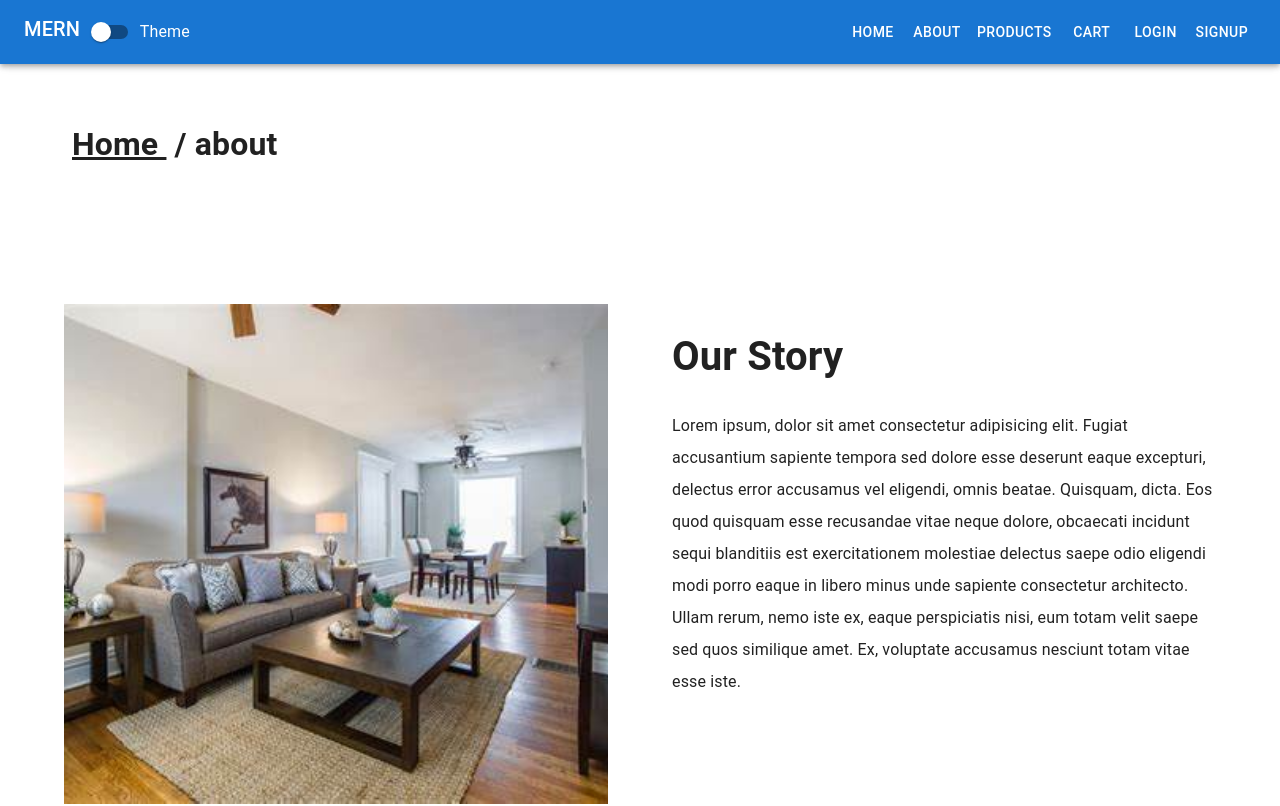
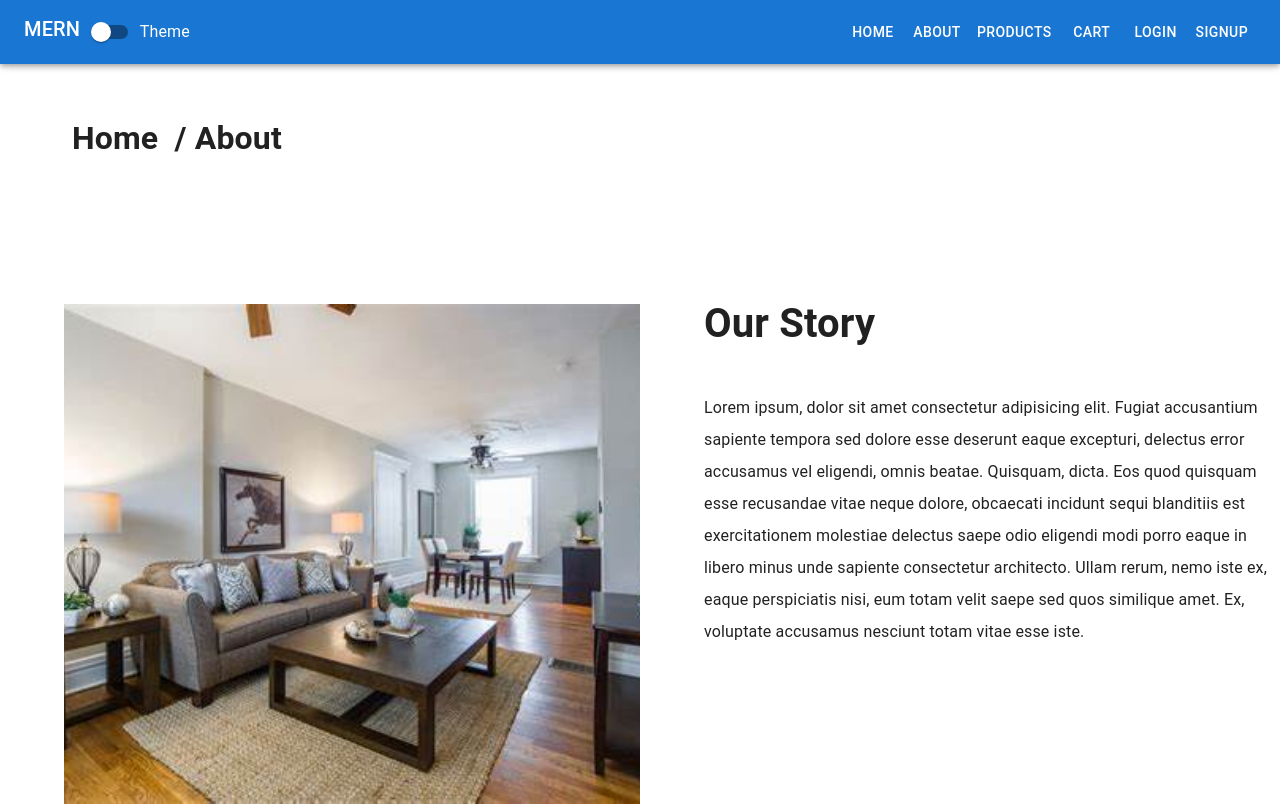
Before and after one commit to kimg5/eshop-frontend, a React (Create React App) app: page /about in a window 1280 px wide. Shown: the top 806 px of the page. Built offline with nearby package versions, Linux system fonts and the light colour scheme.

Commit message:
updated css

```diff
--- a/src/index.css
+++ b/src/index.css
@@ -12,14 +12,65 @@ code {
     monospace;
 }
 
-/* section */
-.section {
-  padding: 5rem 0;
+/*
+===============
+Global Styles
+===============
+*/
+
+*,
+::after,
+::before {
+  margin: 0;
+  padding: 0;
+  box-sizing: border-box;
 }
-.section-center {
-  width: 90vw;
-  margin: 0 auto;
-  max-width: var(--max-width);
+body {
+  font-family: -apple-system, BlinkMacSystemFont, 'Segoe UI', Roboto, Oxygen,
+    Ubuntu, Cantarell, 'Open Sans', 'Helvetica Neue', sans-serif;
+  background: var(--clr-white);
+  color: var(--clr-grey-1);
+  line-height: 1.5;
+  font-size: 0.875rem;
+}
+ul {
+  list-style-type: none;
+}
+a {
+  text-decoration: none;
+}
+hr {
+  border: none;
+  border-top: 1px solid var(--clr-grey-8);
+}
+h1,
+h2,
+h3,
+h4,
+h5 {
+  letter-spacing: var(--spacing);
+  text-transform: capitalize;
+  line-height: 1.25;
+  margin-bottom: 0.75rem;
+}
+h1 {
+  font-size: 2.5rem;
+}
+h2 {
+  font-size: 2rem;
+}
+h3 {
+  font-size: 1.5rem;
+}
+h4 {
+  font-size: 1.25rem;
+}
+h5 {
+  font-size: 0.875rem;
+}
+p {
+  margin-bottom: 1.25rem;
+  color: var(--clr-grey-3);
 }
 @media screen and (min-width: 800px) {
   h1 {
@@ -47,3 +98,77 @@ code {
     line-height: 1;
   }
 }
+/*  global classes */
+
+/* section */
+.section {
+  padding: 5rem 0;
+}
+.section-center {
+  width: 90vw;
+  margin: 0 auto;
+  max-width: var(--max-width);
+}
+
+@media screen and (min-width: 992px) {
+  .section-center {
+    width: 95vw;
+  }
+}
+.text-center {
+  text-align: center;
+}
+@keyframes spinner {
+  to {
+    transform: rotate(360deg);
+  }
+}
+
+.loading {
+  width: 6rem;
+  height: 6rem;
+  margin: 0 auto;
+  margin-top: 10rem;
+  border-radius: 50%;
+  border: 4px solid #ccc;
+  border-top-color: var(--clr-primary-5);
+  animation: spinner 0.6s linear infinite;
+}
+
+.btn {
+  text-transform: uppercase;
+  background: var(--clr-primary-5);
+  color: var(--clr-primary-10);
+  padding: 0.375rem 0.75rem;
+  letter-spacing: var(--spacing);
+  display: inline-block;
+  font-weight: 400;
+  transition: var(--transition);
+  font-size: 0.875rem;
+  cursor: pointer;
+  box-shadow: 0 1px 3px rgba(0, 0, 0, 0.2);
+  border-radius: var(--radius);
+  border-color: transparent;
+}
+.btn:hover {
+  color: var(--clr-primary-1);
+  background: var(--clr-primary-7);
+}
+.title {
+  text-align: center;
+}
+.title .underline {
+  width: 6rem;
+  height: 0.25rem;
+  background: #49a6e9;
+  background: var(--clr-primary-5);
+  margin-left: auto;
+  margin-right: auto;
+}
+.page-100 {
+  min-height: calc(100vh - 10rem);
+  padding: 5rem 0;
+}
+.page {
+  min-height: calc(100vh - (20vh + 10rem));
+}
```
